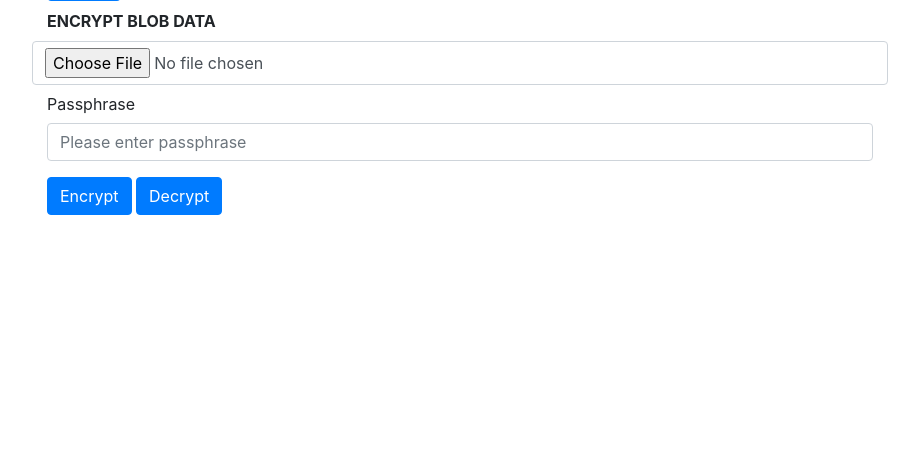
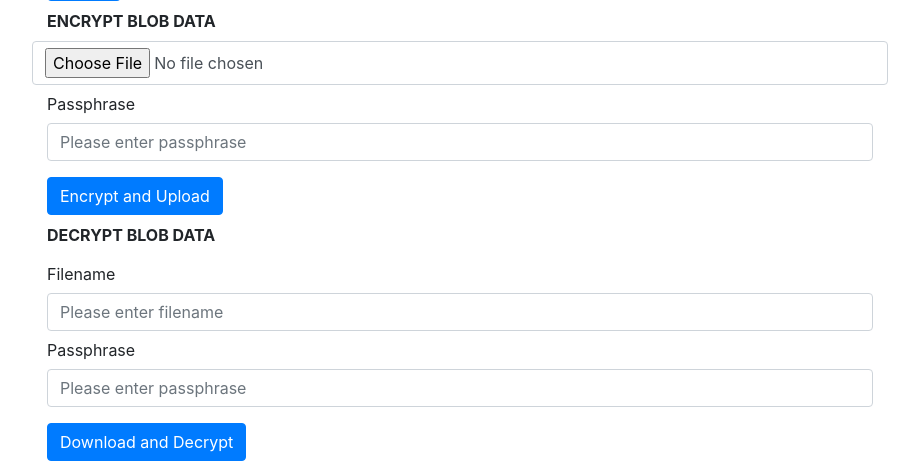
Before and after one commit to UoW-CPC/Asclepios-Client, a Django app: page / in a window 1280 px wide. Shown: the part 1282-1751 px from the top of the page, without its empty margins (23-942 px from the left). Before the commit the page ends 1497 px from the top, so only its background shows below. Run offline with Django 3.2, Linux system fonts and the light colour scheme; parts of the project's set-up code (start-up, migrations or seed data) failed here and were passed over; some libraries are stand-ins or nearby versions.

Commit message:
(feat)encrypt and decrypt blob data

```diff
--- a/requirements.txt
+++ b/requirements.txt
@@ -1,8 +1,10 @@
-Django==1.11.28
-django-tastypie==0.14.2
+Django==3.0.6
+django-tastypie==0.14.3
 django-cors-headers==3.1.1
 gunicorn==19.9.0
 requests==2.20.0
 psycopg2-binary==2.8.4
 django-jquery==3.1.0
 django-crispy-forms==1.7.2
+whitenoise==5.1.0
+minio
--- a/sse/static/js/sse.js
+++ b/sse/static/js/sse.js
@@ -1,15 +1,27 @@
+/// For automatic tests with Jest
 //const $ = require('./jquery-3.4.1.min.js') // for jest automatic testing
 //const sjcl = require('./sjcl.js') // for jest automatic testing
 //module.exports = [uploadData,search,updateData,deleteData,uploadKeyG]; // for jest automatic testing
+
+/// For benchmarking
+//let sjcl = require('./sjcl');
+//let btoa = require('../../../Benchmark/node_modules/btoa');
+//let dom = new (require('../../../Benchmark/node_modules/jsdom').JSDOM)(' '); // create mock document for jquery
+//let $ = require('../../../Benchmark/node_modules/jquery')(dom.window);
+//exports.uploadData = uploadData;
+//exports.updateData = updateData;
+//exports.search = search;
+//exports.uploadKeyG = uploadKeyG;
+
 
 /// SSE CONFIGURATION
 HTTP_CODE_CREATED = 201
 
 var sseConfig={
-	 'base_url_ta' : 'ta_url', //This will be replaced with correct value at runtime at the web server
-	 'base_url_sse_server' : 'sse_url',//This will be replaced with correct value at runtime at the web server
-	 'salt' : 'salt_value', // salt value for encryption. This will be replaced with correct value at runtime at the web server
-	 'iv' : 'iv_value', // iv for encryption. This will be replaced with correct value at runtime at the web server
+	 'base_url_ta' : 'http://127.0.0.1:8000', //This will be replaced with correct value at runtime at the web server
+	 'base_url_sse_server' : 'http://127.0.0.1:8080',//This will be replaced with correct value at runtime at the web server
+	 'salt' : 'abc123!?', // salt value for encryption. This will be replaced with correct value at runtime at the web server
+	 'iv' : 'abcdefg', // iv for encryption. This will be replaced with correct value at runtime at the web server
 	 'iter' : 10000,
 	 'ks' : 128,
 	 'ts' : 64,
@@ -973,3 +985,206 @@ function decryptBlob(blobCipher,ftype,Kenc){
 		reader.readAsArrayBuffer(blobCipher);
 	}
 }
+
+//function uploadToAwsS3(presignedUrl,blob){
+//	$.ajax({
+//		  url: presignedUrl, // the presigned URL
+//		  type: 'PUT',
+//		  data: blob,
+//		  success: function() {
+//			  return true;
+//		  },
+//		  error: function(erro){
+//				console.error("Upload to AWS S3 Error");
+//		  }
+//	})
+//}
+
+function downloadWithPresignUrl(presignedUrl,fname,callback){
+	$.ajax({
+		  url: presignedUrl, // the presigned URL
+		  type: 'GET',
+          xhrFields:{
+              responseType: 'blob' //download as blob data
+          },
+		  success: function(data, status) {
+			  //console.log("data:",data)
+			  callback(data,fname) //decrypt data
+			  return true;
+		  },
+		  error: function(erro){
+				console.error("Download from Minio Error");
+		  }
+	})
+}
+
+function getPresignUrl(fname){
+	url = sseConfig.base_url_sse_server + "/api/v1/presign/"+ fname + "/";
+	console.log("Rest API to get presign url:",url)
+	ret = ""
+	$.ajax({
+		  url: url, // the rest api URL
+		  type: 'GET',
+		  async: false,
+		  success: function(response, status) {
+			  console.log("presignUrl",response.url)
+			  ret = response.url
+		  },
+		  error: function(erro){
+				console.error("Download from Minio Error");
+		  }
+	})
+	return ret;
+}
+
+function putPresignUrl(fname){
+	url = sseConfig.base_url_sse_server + "/api/v1/presign/";
+	console.log("Rest API to put presign url:",url)
+	ret = ""
+	var data = {
+		"fname" : fname
+	};
+	$.ajax({
+		  url: url, // the rest api URL
+		  type: 'POST',
+          contentType: 'application/json',
+		  data: JSON.stringify(data),
+		  async: false,
+		  success: function(response, status) {
+			  console.log("presignUrl",response.url)
+			  ret = response.url
+		  },
+		  error: function(erro){
+				console.error("Put presign url from Minio Error");
+		  }
+	})
+	return ret;
+}
+
+//function uploadToMinio(presignedUrl,file){
+//    fetch(presignedUrl, {
+//        method: 'PUT',
+//        body: file
+//    }).then(() => {
+//        // If multiple files are uploaded, append upload status on the next line.
+//        //document.querySelector('#status').innerHTML += `<br>Uploaded ${file.name}.`;
+//    }).catch((e) => {
+//        console.error(e);
+//    });
+//}
+
+//Upload file to Minio
+//Input: - fname: filename, - blob: data to upload
+function uploadMinio(blob,fname){
+	var presigned_url = putPresignUrl(fname) // request for a presigned url
+	//console.log("put presign url:",url)
+	//uploadToMinio(url,blob) // upload to Minio
+    fetch(presigned_url, {
+        method: 'PUT',
+        body: blob
+    }).then(() => {
+        // If multiple files are uploaded, append upload status on the next line.
+        //document.querySelector('#status').innerHTML += `<br>Uploaded ${file.name}.`;
+    }).catch((e) => {
+        console.error(e);
+    });
+}
+
+//Encrypt blob data and upload to Minio
+function encryptUploadBlob(blob,fname,Kenc){
+    var ftype = blob.type;
+    var outputname = fname.split(".")[0];// + "_encrypted";
+
+    var promise = new Promise(encryptBlob(blob,ftype,Kenc));
+
+    // Wait for promise to be resolved, or log error.
+    promise.then(function(cipherBlob) {
+    	uploadMinio(cipherBlob,outputname);
+    }).catch(function(err) {
+    	console.log('Error: ',err);
+    });
+}
+
+//Download file from Minio, decrypt and save it to local host
+//Input: - fname: filename, - callback: function to decrypt and save file
+//function downloadMinio(fname,callback){
+function downloadDecryptBlob(fname,Kenc){
+	var presigned_url = getPresignUrl(fname) // request for a presigned url
+	//downloadWithPresignUrl(url,fname,callback); // download the file and decrypt it with a callback function, which is "handleBlobDecrypt" function
+	$.ajax({
+		  url: presigned_url, // the presigned URL
+		  type: 'GET',
+        xhrFields:{
+            responseType: 'blob' //download as blob data
+        },
+		  success: function(data, status) {
+			  //console.log("data:",data)
+			  //callback(data,fname) //decrypt data
+			  decryptSaveBlob(data,fname,Kenc) //decrypt data
+			  return true;
+		  },
+		  error: function(erro){
+				console.error("Download from Minio Error");
+		  }
+	})
+}
+
+//Decrypt blob data
+//Input: - data: blob data, - fname: file name. Output: - save file to local host
+function decryptSaveBlob(blob,fname,Kenc){
+	 var outputname = fname.split(".")[0];// + "_decrypted";
+	 console.log("Filename: " + typeof  fname);
+	 var ftype = blob.type; //identify filetype from blob
+
+	 var promise = new Promise(decryptBlob(blob,ftype,Kenc));
+	 // Wait for promise to be resolved, or log error.
+	 promise.then(function(plainBlob) {
+	 	saveBlob(plainBlob,outputname);
+	 }).catch(function(err) {
+	 	console.log('Error: ',err);
+	 });
+}
+
+//referenced from internet
+/** Convert from an array of bytes to a bitArray. */
+function toBitArrayCodec(bytes) {
+    var out = [], i, tmp=0;
+    for (i=0; i<bytes.length; i++) {
+        tmp = tmp << 8 | bytes[i];
+        if ((i&3) === 3) {
+            out.push(tmp);
+            tmp = 0;
+        }
+    }
+    if (i&3) {
+        out.push(sjcl.bitArray.partial(8*(i&3), tmp));
+    }
+    return out;
+}
+
+//referenced from internet
+/** Convert from a bitArray to an array of bytes. */
+function fromBitArrayCodec(arr) {
+    var out = [], bl = sjcl.bitArray.bitLength(arr), i, tmp;
+    for (i=0; i<bl/8; i++) {
+        if ((i&3) === 0) {
+            tmp = arr[i/4];
+        }
+        out.push(tmp >>> 24);
+        tmp <<= 8;
+    }
+    return out;
+}
+
+//referenced from internet
+//save file to localhost
+function saveBlob(blob, fileName) {
+ var a = document.createElement("a");
+ document.body.appendChild(a);
+ a.style = "display: none";
+ var url = window.URL.createObjectURL(blob);
+ a.href = url;
+ a.download = fileName;
+ a.click();
+ window.URL.revokeObjectURL(url);
+};
--- a/sse/templates/json_form.html
+++ b/sse/templates/json_form.html
@@ -406,8 +406,8 @@
 			</div>
 		</div>
 	</div>
-	<button type="button" class="btn btn-primary" id="btnUploadBlob">Encrypt</button>
-	<button type="button" class="btn btn-primary" id="btnDecryptBlob">Decrypt</button>
+	<button type="button" class="btn btn-primary" id="btnUploadBlob">Encrypt and Upload</button>
+	<!--  <button type="button" class="btn btn-primary" id="btnDecryptBlob">Decrypt</button>-->
 </form>
 
 <div id='uploadblob'></div>
@@ -416,4 +416,23 @@
 <div id='filename'></div>
 <div id='filetype'></div>
 
+<label for="download-blob"><b>DECRYPT BLOB DATA</b></label>
+<form id='download-blob' class='mb-2' method="post" action="">
+	<div class='mb-2'>
+		<div class="form-group row">
+			<label for="filename1" class="col-sm-10 col-form-label">Filename</label>
+			<div class="col-sm-12">
+				<input type="text" class="form-control" id="filename1"
+					placeholder="Please enter filename" name='filename1'>
+			</div>
+			<label for="passphrase6" class="col-sm-10 col-form-label">Passphrase</label>
+			<div class="col-sm-12">
+				<input type="text" class="form-control" id="passphrase6"
+					placeholder="Please enter passphrase" name='passphrase6'>
+			</div>
+		</div>
+	</div>
+	<!--  <button type="button" class="btn btn-primary" id="btnUpload">Encrypt and Upload</button>-->
+	<button type="button" class="btn btn-primary" id="btnDownload">Download and Decrypt</button>
+</form>
 {% endblock %}
```
Also changed, not shown: sse/static/js/main.js (+164 -91 lines).
